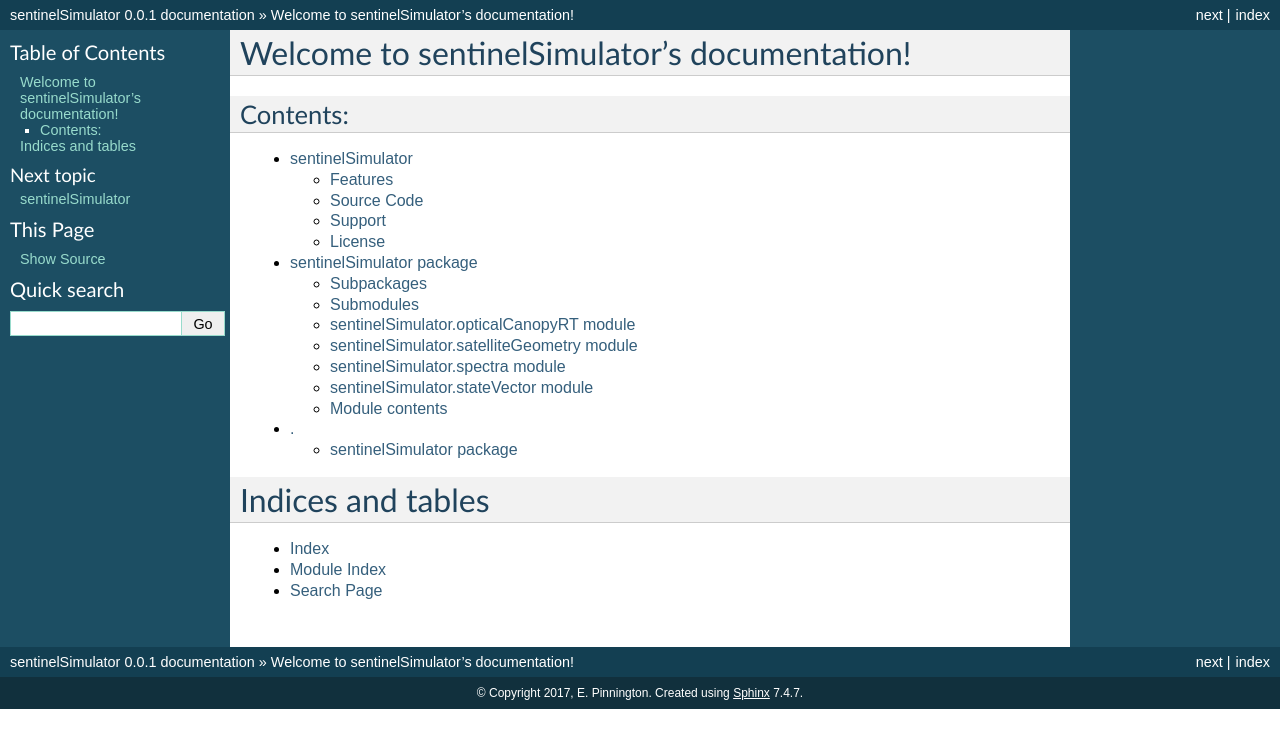
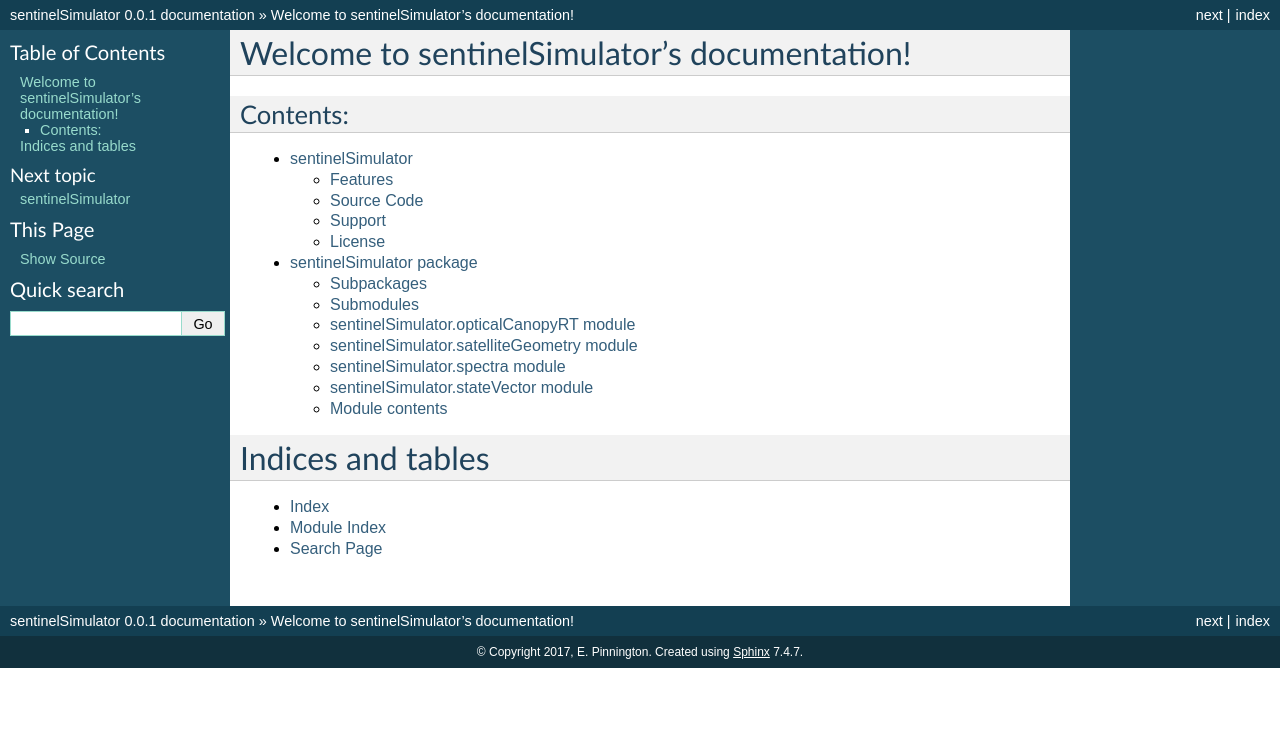
Before and after one commit to Ewan82/sentinelSimulator, a Sphinx documentation site: the page built from docs/index.rst, in a window 1280 px wide. Shown: the top 748 px of the page. Built offline with Sphinx 7.4.7, drawn with Linux system fonts in a browser that asks for light colours.

```diff
--- a/docs/conf.py
+++ b/docs/conf.py
@@ -23,12 +23,12 @@ import os
 sys.path.insert(0, os.path.abspath('../'))
 #sys.path.insert(0, '/home/if910917/python_packages/pyorbital-1.1.1/')
 
-import mock
+#import mock
 
-MOCK_MODULES = ['numpy', 'scipy', 'matplotlib', 'matplotlib.pyplot', 'scipy.interpolate', 'pyorbital',
-                'pyorbital.astronomy', 'pyorbital.Orbital', 'subprocess']
-for mod_name in MOCK_MODULES:
-    sys.modules[mod_name] = mock.Mock()
+#MOCK_MODULES = ['numpy', 'scipy', 'matplotlib', 'matplotlib.pyplot', 'scipy.interpolate', 'pyorbital',
+#                'pyorbital.astronomy', 'pyorbital.Orbital', 'subprocess']
+#for mod_name in MOCK_MODULES:
+#    sys.modules[mod_name] = mock.Mock()
 
 # -- General configuration ------------------------------------------------
 
--- a/docs/index.rst
+++ b/docs/index.rst
@@ -14,7 +14,6 @@ Contents:
 
    source/README
    source/sentinelSimulator
-   source/modules
 
 Indices and tables
 ==================
```
Also changed, not shown: 15 other files.
